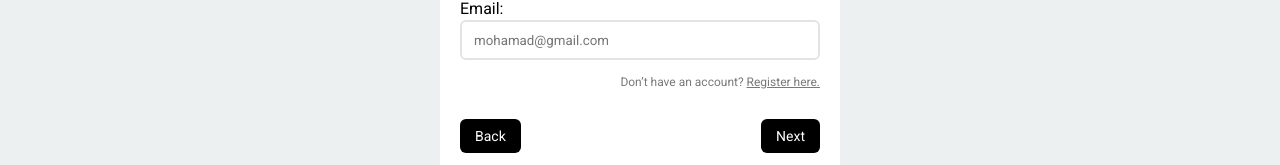
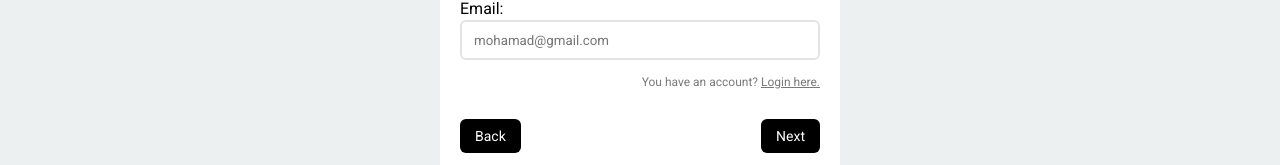
Before and after one commit to Ali-H-Hassan/TaxiApp, a React (Vite) app in the folder frontend/: page /auth/register in a window 1280 px wide. Both pictures are taken after a click on the button "User". Shown: the part 293-458 px from the top of the page. Built offline with nearby package versions, Linux system fonts and the light colour scheme.

Commit message:
[fix]: link to login

```diff
--- a/frontend/src/pages/auth/register/email.jsx
+++ b/frontend/src/pages/auth/register/email.jsx
@@ -19,9 +19,9 @@ export default function Email({ updateFields = () => {}, value }) {
       />
 
       <p className="auth-card-content-p" style={{ marginTop: '15px' }}>
-        Don’t have an account?{' '}
-        <Link to={'/auth/register'} className="underlined">
-          Register here.
+        You have an account?{' '}
+        <Link to={'/auth/login'} className="underlined">
+          Login here.
         </Link>
       </p>
     </div>
--- a/frontend/src/pages/auth/register/password.jsx
+++ b/frontend/src/pages/auth/register/password.jsx
@@ -66,9 +66,9 @@ export default function password({ updateFields = () => {}, value }) {
         />
 
         <p className="auth-card-content-p" style={{ marginTop: '10px' }}>
-          Don’t have an account?{' '}
-          <Link to={'/auth/register'} className="underlined">
-            Register here.
+          You have an account?{' '}
+          <Link to={'/auth/login'} className="underlined">
+            Login here.
           </Link>
         </p>
       </div>
```
